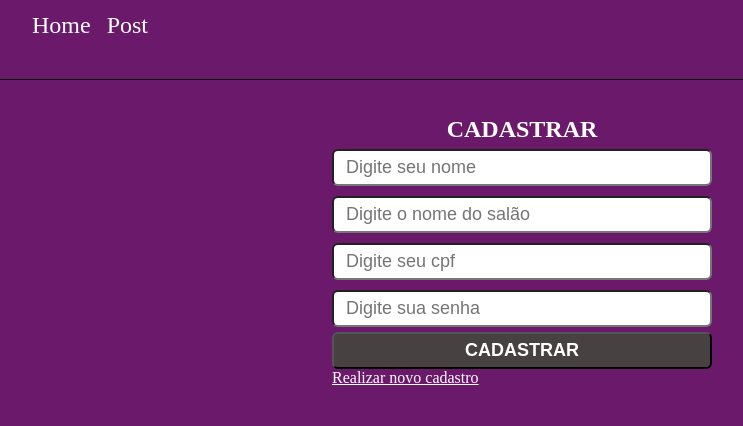
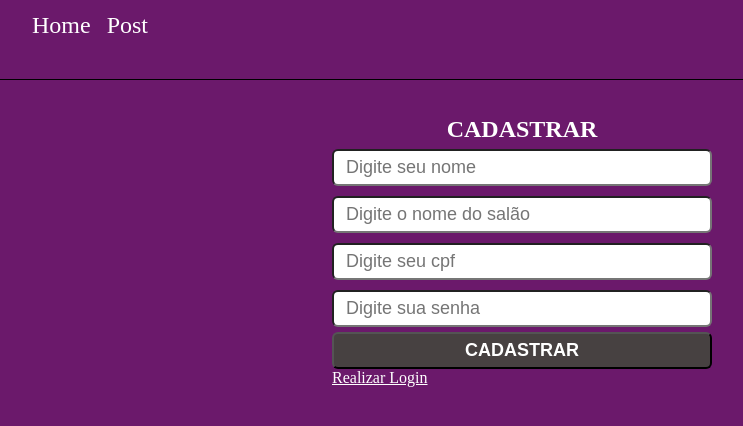
Before and after one commit to Thiago-dev1/es, a Next.js app: page /FormCadastro in a window 1280 px wide. Shown: the top 426 px of the page, without its empty margins (118-861 px from the left). Built offline with nearby package versions, Linux system fonts and the light colour scheme.

Commit message:
corrigindo erro de digitação

```diff
--- a/src/pages/FormCadastro/index.tsx
+++ b/src/pages/FormCadastro/index.tsx
@@ -35,7 +35,7 @@ export default function FormCadastro() {
 
                 <Link
                     href="/"
-                ><a>Realizar novo cadastro</a></Link>
+                ><a>Realizar Login</a></Link>
 
             </form>
         </Link>
```
